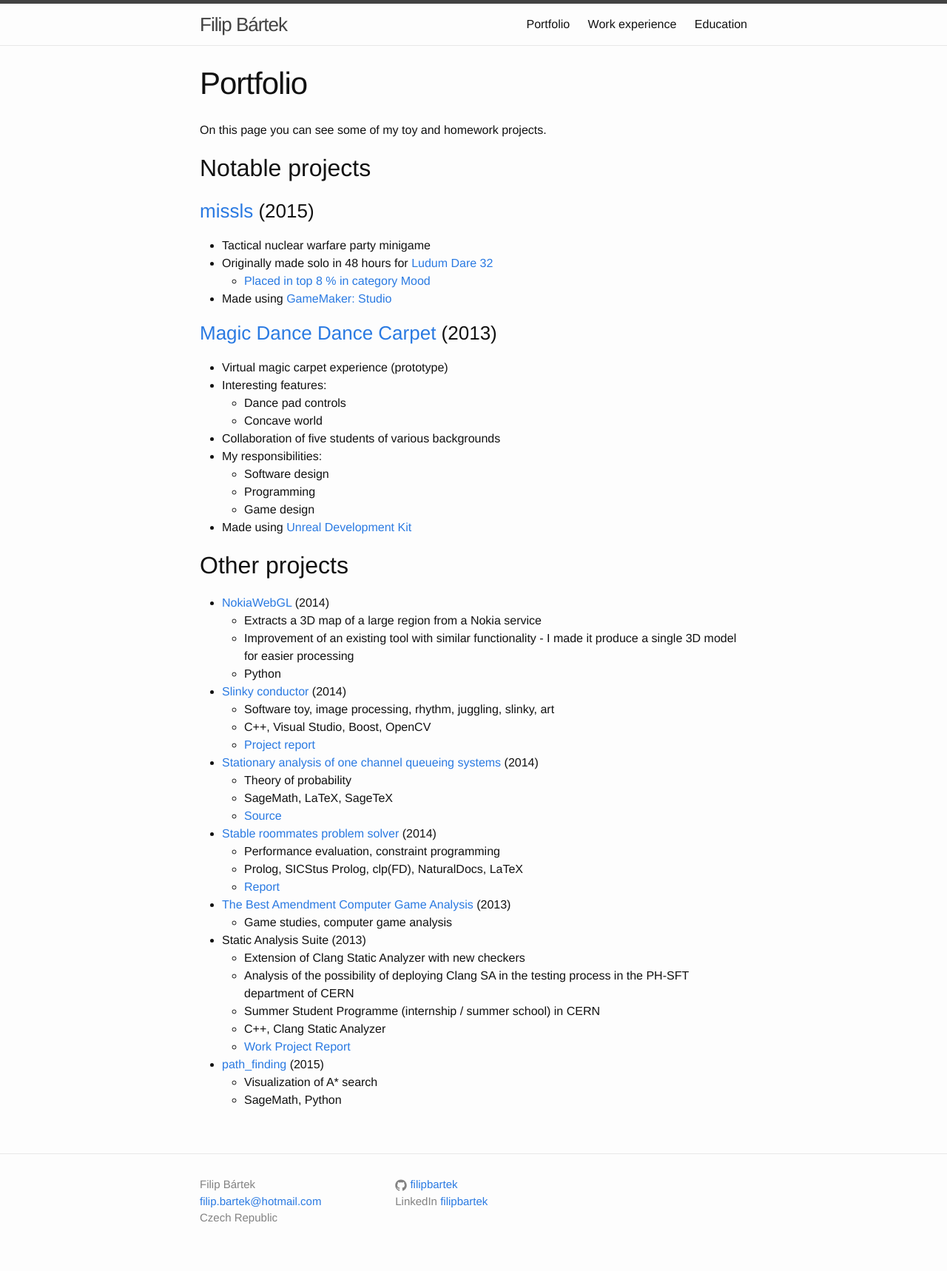
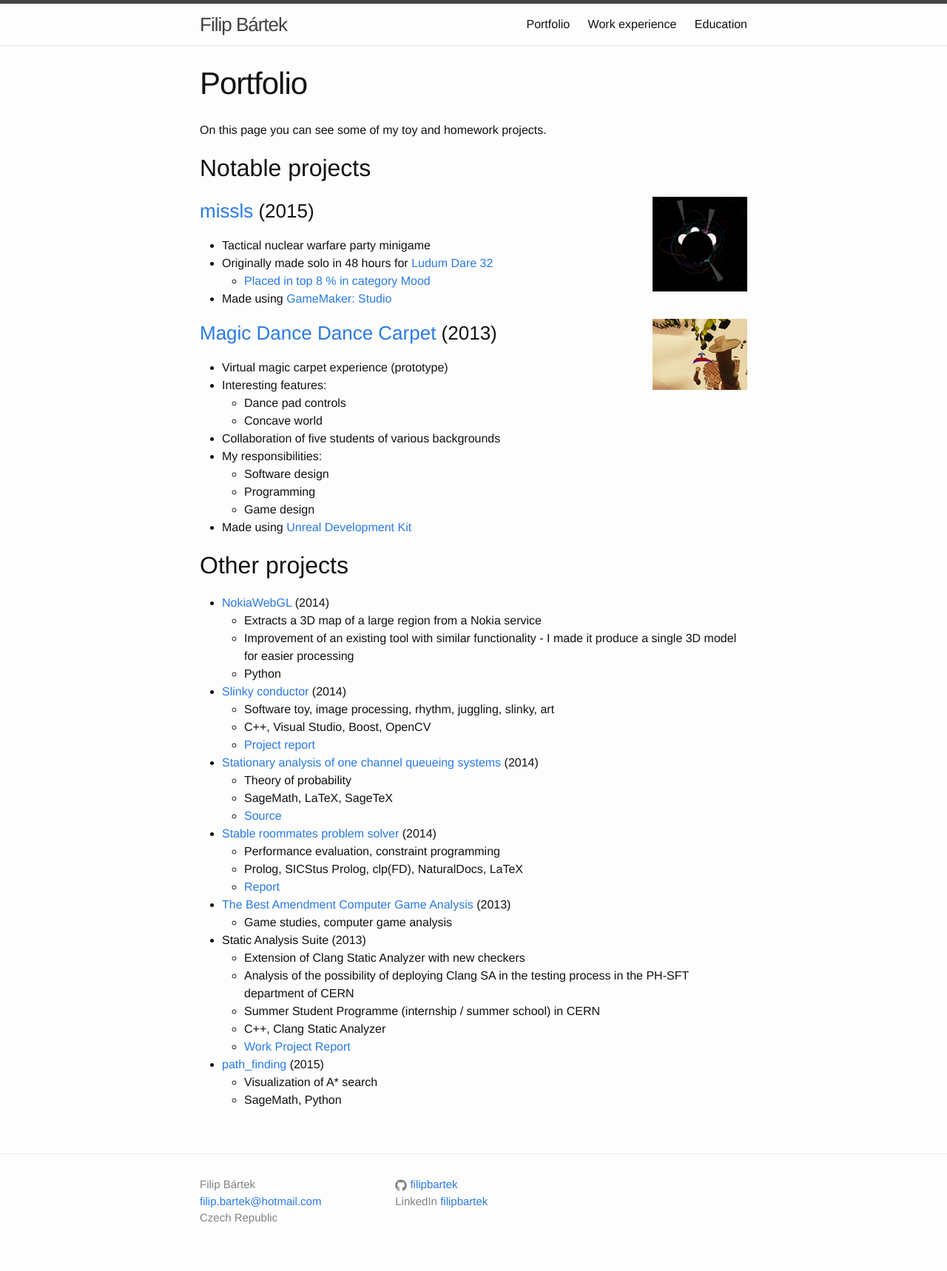
Before and after one commit to filipbartek/filipbartek.github.io, a Jekyll site: the page built from 0-portfolio.md, in a window 1280 px wide. Shown: the whole page at 74% size. Built offline with Jekyll 4.4.1, drawn with Linux system fonts in a browser that asks for light colours.

Commit message:
portfolio: Add screenshots of missls and MDDC

```diff
--- a/0-portfolio.md
+++ b/0-portfolio.md
@@ -9,12 +9,16 @@ some of my toy and homework projects.
 
 # Notable projects
 
+[<img src="/assets/missls_tn.png" style="float: right;">](/assets/missls.png)
+
 ## [missls](https://github.com/filipbartek/missls) (2015)
 
 * Tactical nuclear warfare party minigame
 * Originally made solo in 48 hours for [Ludum Dare 32](http://ludumdare.com/compo/ludum-dare-32/)
   * [Placed in top 8 % in category Mood](http://ludumdare.com/compo/ludum-dare-32/?action=preview&uid=39872)
 * Made using [GameMaker: Studio](http://www.yoyogames.com/studio)
+
+[<img src="/assets/mddc_tn.png" style="float: right;">](/assets/mddc.jpg)
 
 ## [Magic Dance Dance Carpet](http://mddc.jirimaha.com/) (2013)
 
```
Also changed, not shown: assets/mddc.jpg (added), assets/mddc_tn.png (added), assets/missls.png (added), assets/missls_tn.png (added).
